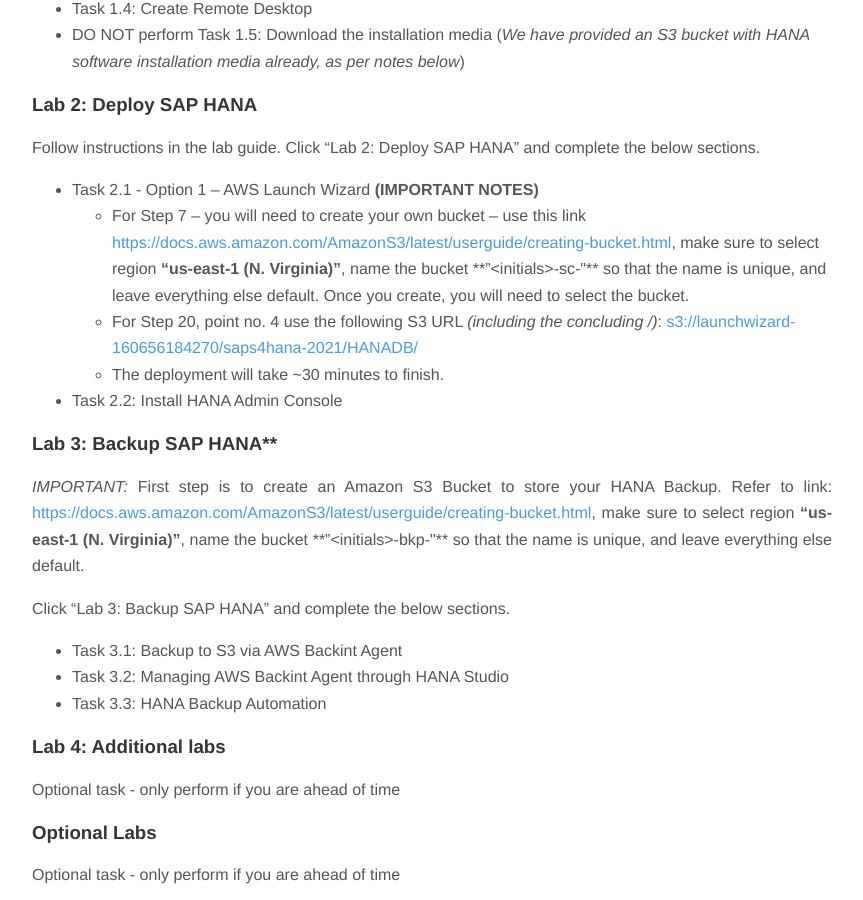
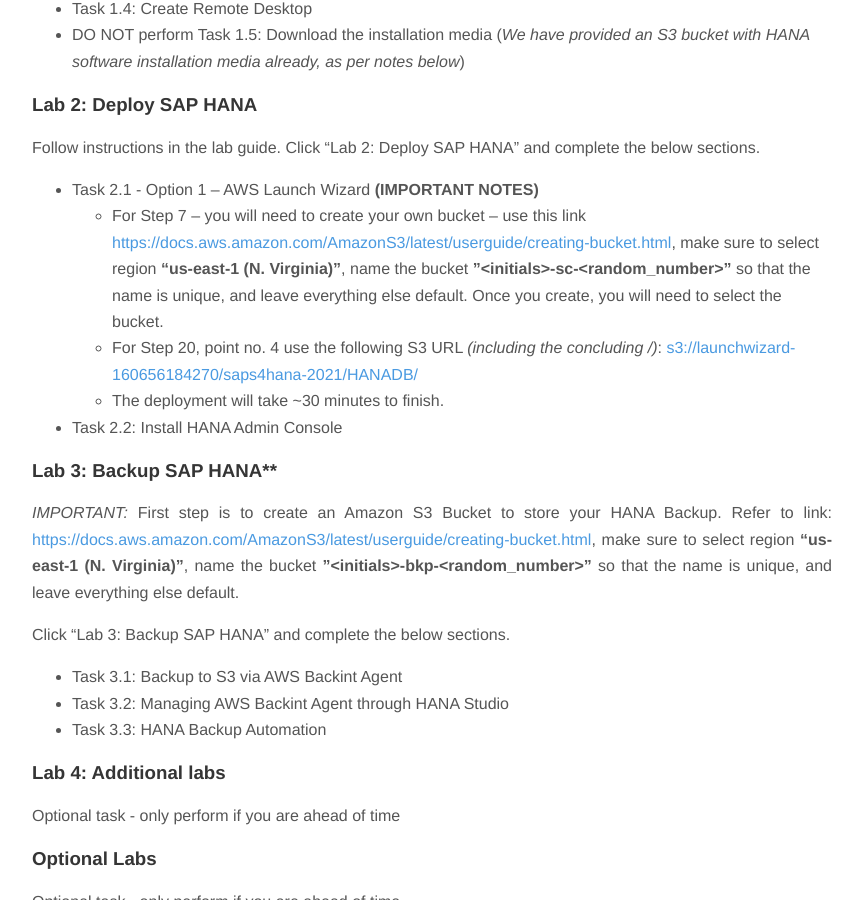
Before and after one commit to pauler285/pauler285.github.io, a Jekyll site: the page built from _posts/2022-06-14-aws-immersion-day.md, in a window 1280 px wide and 900 px high, scrolled down 2142 px. Shown: the whole window, without its empty margins (208-1071 px from the left). Built offline with Jekyll 4.4.1, drawn with Linux system fonts in a browser that asks for light colours; nearby versions of some CDN libraries.

Commit message:
Formating MD

```diff
--- a/_posts/2022-06-14-aws-immersion-day.md
+++ b/_posts/2022-06-14-aws-immersion-day.md
@@ -76,7 +76,7 @@ Follow instructions in the lab guide.
 Click “Lab 2: Deploy SAP HANA” and complete the below sections.
 
 * Task 2.1 - Option 1 – AWS Launch Wizard **(IMPORTANT NOTES)**
-    * For Step 7 – you will need to create your own bucket – use this link [https://docs.aws.amazon.com/AmazonS3/latest/userguide/creating-bucket.html](https://docs.aws.amazon.com/AmazonS3/latest/userguide/creating-bucket.html), make sure to select region **“us-east-1 (N. Virginia)”**, name the bucket **"\<initials>-sc-<random_number>"** so that the name is unique, and leave everything else default. Once you create, you will need to select the bucket.
+    * For Step 7 – you will need to create your own bucket – use this link [https://docs.aws.amazon.com/AmazonS3/latest/userguide/creating-bucket.html](https://docs.aws.amazon.com/AmazonS3/latest/userguide/creating-bucket.html), make sure to select region **“us-east-1 (N. Virginia)”**, name the bucket **"\<initials>-sc-\<random_number>"** so that the name is unique, and leave everything else default. Once you create, you will need to select the bucket.
     * For Step 20, point no. 4 use the following S3 URL *(including the concluding /)*: [s3://launchwizard-160656184270/saps4hana-2021/HANADB/](s3://launchwizard-160656184270/saps4hana-2021/HANADB/)
     * The deployment will take ~30 minutes to finish.
 * Task 2.2: Install HANA Admin Console
@@ -84,7 +84,7 @@ Click “Lab 2: Deploy SAP HANA” and complete the below sections.
 ### Lab 3: Backup SAP HANA**
 
 *IMPORTANT:* First step is to create an Amazon S3 Bucket to store your HANA Backup. Refer to link:
-[https://docs.aws.amazon.com/AmazonS3/latest/userguide/creating-bucket.html](https://docs.aws.amazon.com/AmazonS3/latest/userguide/creating-bucket.html), make sure to select region **“us-east-1 (N. Virginia)”**, name the bucket **"\<initials>-bkp-<random_number>"** so that the name is unique, and leave everything else default.
+[https://docs.aws.amazon.com/AmazonS3/latest/userguide/creating-bucket.html](https://docs.aws.amazon.com/AmazonS3/latest/userguide/creating-bucket.html), make sure to select region **“us-east-1 (N. Virginia)”**, name the bucket **"\<initials>-bkp-\<random_number>"** so that the name is unique, and leave everything else default.
 
 Click “Lab 3: Backup SAP HANA” and complete the below sections.
 
```
